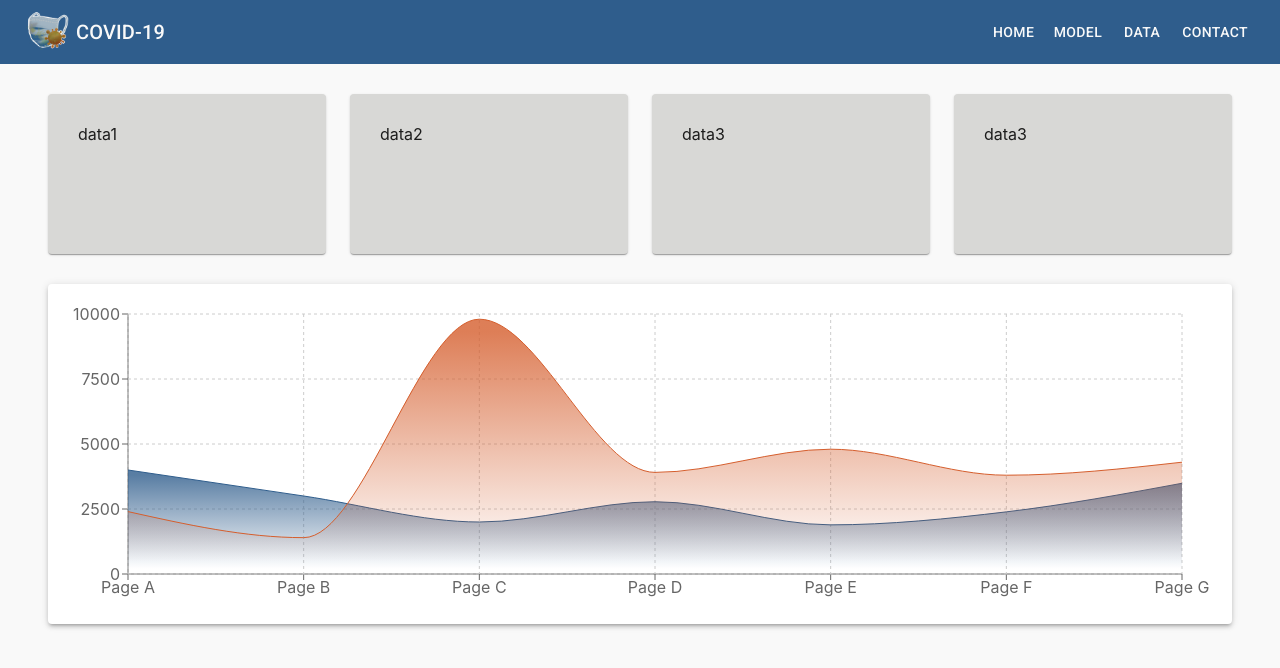
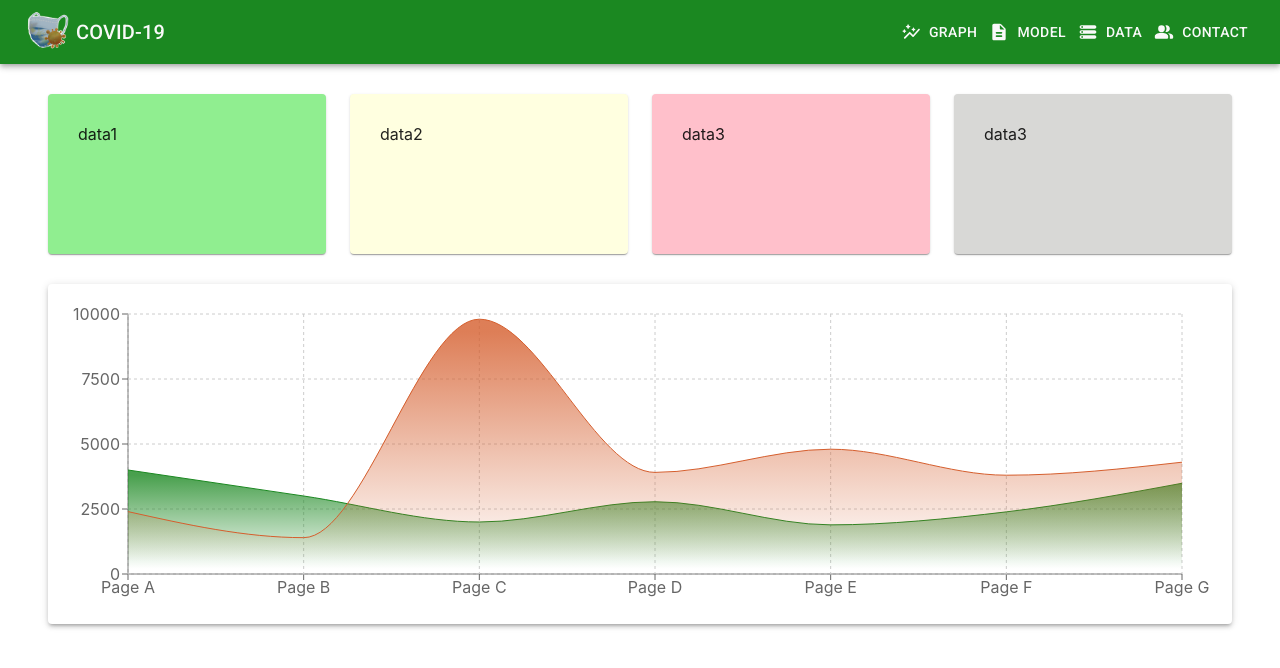
Before and after one commit to Sophon-Kr/covidmodel, a React (Create React App) app: page / in a window 1280 px wide. Shown: the top 668 px of the page. Built offline with nearby package versions, Linux system fonts and the light colour scheme.

Commit message:
Edit page style"

```diff
--- a/src/App.js
+++ b/src/App.js
@@ -16,7 +16,7 @@ import configureStore from "./middleware/store";
 function App() {
   const [store, setStore] = useState(configureStore());
   return (
-    <Provider store={store} >
+    <Provider store={store}>
       <BrowserRouter>
         <Navbar />
         <Switch>
@@ -26,7 +26,6 @@ function App() {
           <Route exact path="/" component={Homepage} />
           <Route component={Homepage} />
         </Switch>
-
       </BrowserRouter>
     </Provider>
   );
--- a/src/components/Graph/MainGraph.jsx
+++ b/src/components/Graph/MainGraph.jsx
@@ -99,8 +99,8 @@ export default class MainGraph extends PureComponent {
           >
             <defs>
               <linearGradient id="colorUv" x1="0" y1="0" x2="0" y2="1">
-                <stop offset="5%" stopColor="#2F5D8C" stopOpacity={0.8} />
-                <stop offset="95%" stopColor="#2F5D8C" stopOpacity={0} />
+                <stop offset="5%" stopColor="#1B8821" stopOpacity={0.8} />
+                <stop offset="95%" stopColor="#1B8821" stopOpacity={0} />
               </linearGradient>
               <linearGradient id="colorPv" x1="0" y1="0" x2="0" y2="1">
                 <stop offset="5%" stopColor="#D55E2D" stopOpacity={0.8} />
@@ -114,7 +114,7 @@ export default class MainGraph extends PureComponent {
             <Area
               type="monotone"
               dataKey="uv"
-              stroke="#2F5D8C"
+              stroke="#1B8821"
               fillOpacity={1}
               fill="url(#colorUv)"
             />
--- a/src/components/Navbar.jsx
+++ b/src/components/Navbar.jsx
@@ -12,95 +12,149 @@ import MenuIcon from "@mui/icons-material/Menu";
 import Container from "@mui/material/Container";
 import SortIcon from "@mui/icons-material/Sort";
 import Collapse from "@mui/material/Collapse";
+import { createTheme, ThemeProvider } from "@mui/material/styles";
 
+import Grid from "@mui/material/Grid";
+import AutoGraphRoundedIcon from "@mui/icons-material/AutoGraphRounded";
+import DescriptionRoundedIcon from "@mui/icons-material/DescriptionRounded";
+import StorageRoundedIcon from "@mui/icons-material/StorageRounded";
+import PeopleAltRoundedIcon from "@mui/icons-material/PeopleAltRounded";
+
+const theme = createTheme({
+  palette: {
+    primary: {
+      main: "#1b5e20",
+    },
+    secondary: {
+      main: "#fbc02d",
+    },
+  },
+});
 export const Navbar = (props) => {
   const [isMobile, setIsMobile] = useState(false);
   const handleMenuMobile = () => {
     setIsMobile(!isMobile);
   };
   return (
-    <Box sx={{ flexGrow: 1 }}>
-      <AppBar
-        position="static"
-        style={{ backgroundColor: "#2f5d8c", color: "#F9F9F9" }}
-      >
-        <Toolbar style={{ backgroundColor: "#2f5d8c", color: "#F9F9F9" }}>
-          <img
-            style={{ width: "45px", height: "45px", marginRight: 7 }}
-            src={Lightlogo}
-            alt="logo"
-          />
-          <Typography
-            variant="h6"
-            component="div"
-            sx={{ flexGrow: 1 }}
-            style={{ fontSize: 20 }}
-          >
-            COVID-19
-          </Typography>
+    <ThemeProvider theme={theme}>
       <Box
         sx={{
+          flexGrow: 1,
           display: {
             xs: "none",
-                sm: "none",
+            sm: "block",
             md: "block",
             lg: "block",
             xl: "block",
           },
         }}
       >
-            <Button color="inherit">Home</Button>
-            <Button color="inherit">Model</Button>
-            <Button color="inherit">Data</Button>
-            <Button color="inherit">Contact</Button>
+        <AppBar
+          position="static"
+          style={{ backgroundColor: "#1B8821", color: "#F9F9F9" }}
+        >
+          <Toolbar style={{ backgroundColor: "#1B8821", color: "#F9F9F9" }}>
+            <img
+              style={{ width: "45px", height: "45px", marginRight: 7 }}
+              src={Lightlogo}
+              alt="logo"
+            />
+            <Box sx={{ flexGrow: 1 }}>
+              <Typography variant="h6" component="div" style={{ fontSize: 20 }}>
+                COVID-19
+              </Typography>
             </Box>
-          <IconButton
+
+            <Box
               sx={{
                 display: {
-                xs: "block",
+                  xs: "none",
                   sm: "block",
-                md: "none",
-                lg: "none",
-                xl: "none",
+                  md: "block",
+                  lg: "block",
+                  xl: "block",
                 },
-              mr: 2,
               }}
-            size="large"
-            edge="start"
+            >
+              <Grid
+                container
+                direction="row"
+                justifyContent="start"
+                alignItems="center"
+              >
+                <Button
+                  style={{ marginLeft: "20", alignItems: "center" }}
                   color="inherit"
-            aria-label="menu"
-            onClick={handleMenuMobile}
+                  startIcon={<AutoGraphRoundedIcon />}
                 >
-            {isMobile ? <SortIcon /> : <MenuIcon />}
-          </IconButton>
+                  Graph
+                </Button>
+                <Button
+                  style={{ marginLeft: "20", alignItems: "center" }}
+                  color="inherit"
+                  startIcon={<DescriptionRoundedIcon />}
+                >
+                  Model
+                </Button>
+                <Button
+                  style={{ marginLeft: "20" }}
+                  color="inherit"
+                  startIcon={<StorageRoundedIcon />}
+                >
+                  Data
+                </Button>
+                <Button
+                  style={{ marginLeft: "20" }}
+                  color="inherit"
+                  startIcon={<PeopleAltRoundedIcon />}
+                >
+                  Contact
+                </Button>
+              </Grid>
+            </Box>
           </Toolbar>
+        </AppBar>
+      </Box>
 
-        <Collapse in={isMobile}>
-          <Container
-            maxWidth="xs"
-            style={{
-              backgroundColor: "#2f5d8c",
-              paddingLeft: 20,
-              paddingBottom: 10,
-            }}
+      <AppBar
+        position="fixed"
+        color="primary"
         sx={{
+          top: "auto",
+          bottom: 0,
           display: {
             xs: "block",
-                sm: "blocknone",
+            sm: "none",
             md: "none",
             lg: "none",
             xl: "none",
           },
         }}
+        style={{ backgroundColor: "#1B8821", color: "#F9F9F9" }}
       >
-            <Container style={{ padding: 10 }}>Home</Container>
-            <Container style={{ padding: 10 }}>Model</Container>
-            <Container style={{ padding: 10 }}>Data</Container>
-            <Container style={{ padding: 10 }}>Contact</Container>
-          </Container>
-        </Collapse>
+        <Toolbar style={{ backgroundColor: "#1B8821", color: "#F9F9F9" }}>
+          <Grid
+            container
+            direction="row"
+            justifyContent="space-between"
+            alignItems="center"
+          >
+            <IconButton aria-label="Graph" color="inherit" fontSize="large">
+              <AutoGraphRoundedIcon />
+            </IconButton>
+            <IconButton aria-label="Model" color="inherit">
+              <DescriptionRoundedIcon />
+            </IconButton>
+            <IconButton aria-label="Data" color="inherit">
+              <StorageRoundedIcon />
+            </IconButton>
+            <IconButton aria-label="Contact" color="inherit">
+              <PeopleAltRoundedIcon />
+            </IconButton>
+          </Grid>
+        </Toolbar>
       </AppBar>
-    </Box>
+    </ThemeProvider>
   );
 };
 
--- a/src/page/Homepage.jsx
+++ b/src/page/Homepage.jsx
@@ -10,45 +10,45 @@ import { padding } from "@mui/system";
 export const Homepage = (props) => {
   return (
     <Container
-      style={{ backgroundColor: "#F9F9F9", height: "100vh" }}
-      maxWidth="xl"
+      // style={{ backgroundColor: "#F9F9F9", height: "100%" }}
+      maxWidth="xxl"
     >
       <Container maxWidth="xl" style={{ paddingTop: 30 }}>
         <Grid container spacing={3}>
-          <Grid item xs={12} sm={12} md={6} lg={3} xl={3}>
+          <Grid item xs={12} sm={6} md={3} lg={3} xl={3}>
             <Paper
               style={{
                 minHeight: 100,
                 padding: 30,
-                backgroundColor: "#D8D8D6",
+                backgroundColor: "lightgreen",
               }}
             >
               data1
             </Paper>
           </Grid>
-          <Grid item xs={12} sm={12} md={6} lg={3} xl={3}>
+          <Grid item xs={12} sm={6} md={3} lg={3} xl={3}>
             <Paper
               style={{
                 minHeight: 100,
                 padding: 30,
-                backgroundColor: "#D8D8D6",
+                backgroundColor: "lightyellow",
               }}
             >
               data2
             </Paper>
           </Grid>
-          <Grid item xs={12} sm={12} md={6} lg={3} xl={3}>
+          <Grid item xs={12} sm={6} md={3} lg={3} xl={3}>
             <Paper
               style={{
                 minHeight: 100,
                 padding: 30,
-                backgroundColor: "#D8D8D6",
+                backgroundColor: "pink",
               }}
             >
               data3
             </Paper>
           </Grid>
-          <Grid item xs={12} sm={12} md={6} lg={3} xl={3}>
+          <Grid item xs={12} sm={6} md={3} lg={3} xl={3}>
             <Paper
               style={{
                 minHeight: 100,
```
Lines whose indentation alone changed are shown as unchanged.
